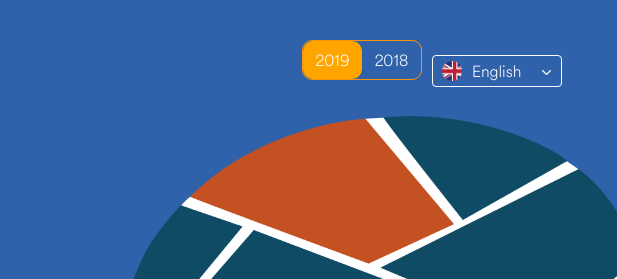
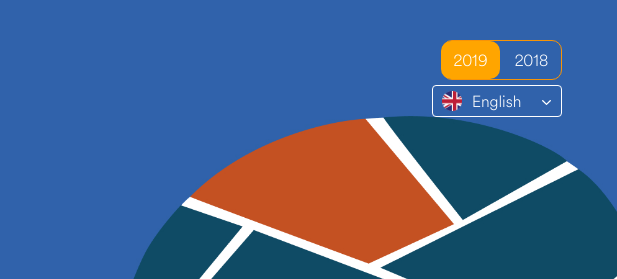
Before and after one commit to rudmm/medics, a plain HTML site: page mddpatient.care/index.html in a window 1280 px wide. Shown: the top 279 px of the page, 663-1280 px from the left. Drawn offline with Linux system fonts and the light colour scheme.

Commit message:
switch ok me

```diff
--- a/mddpatient.care/assets/css/main.css
+++ b/mddpatient.care/assets/css/main.css
@@ -380,6 +380,7 @@ header nav {
     -o-transition: background .1s;
     position: absolute;
     width: 100%;
+    height: 90px;
     z-index: 1000;
     padding: 10px 0;
     margin-top: 30px;
@@ -758,10 +759,9 @@ header nav.active-background {
 #payt2 {display: none;}
 
 [for="payt2"] {
-  position: relative;
+   position: relative;
   display: block;
   float: right;
-  right: 140px;
   width: 120px;
   height: 40px;
   padding: 0px;
@@ -787,6 +787,7 @@ header nav.active-background {
   display: flex;
   justify-content: center;
   align-items: center;
+  left: -2px;
   width: 50%;
   height: 100%;
   border-radius: 10px;
@@ -804,6 +805,7 @@ header nav.active-background {
     display: flex;
   justify-content: center;
   align-items: center;
+  color: #ffffff;
 }
 .y1{
     float: left;
@@ -833,7 +835,7 @@ header nav.active-background {
     position: absolute;
     right: 15px;
     float: right;
-    margin-top: 15px;
+    margin-top: 45px;
     /*Animate*/
     -webkit-transition: all 150ms ease-in-out;
     -moz-transition: all 150ms ease-in-out;
--- a/mddpatient.care/index.html
+++ b/mddpatient.care/index.html
@@ -69,7 +69,7 @@
                         </li>
                     </ul>
 
-                    <input type="checkbox" id="payt2"/><label for="payt2"><span class="y1">2019</span><span class="y2">2018</span></label>
+                    <input type="checkbox" id="payt2"/><label for="payt2"><a class="y1" href="#">2019</a><a href="#" class="y2" onclick="$('#payt2')[0].checked = true;">2018</a></label>
                     <ul class="language-select">
                         <li class="active" data-lang="en"><a href="sei-healthcare.com"><img src="images/uk.png"><span>English</span></a></li>
                         <li data-lang="esp"><a href="http://mddpatient.care/es/index.html"><img src="images/spn.png"><span>Spanish</span></a></li>
```
